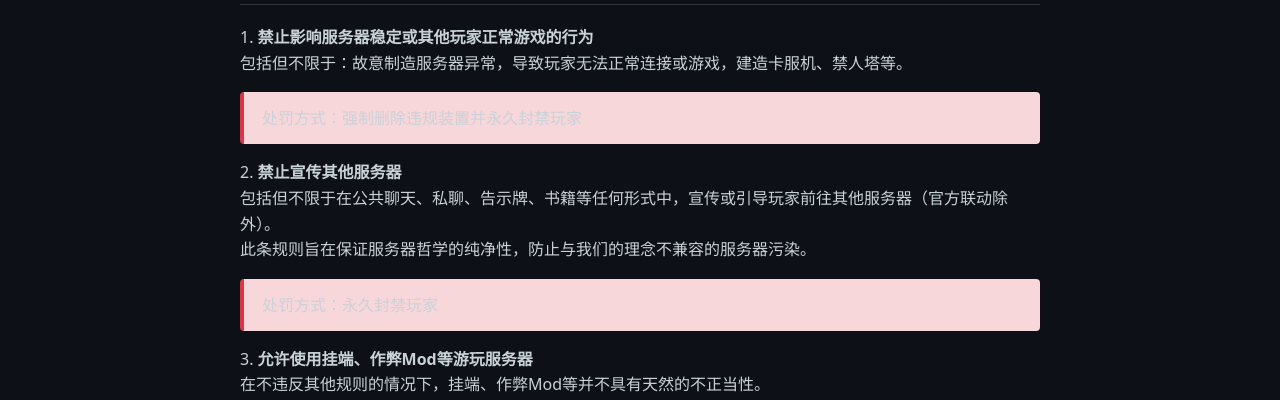
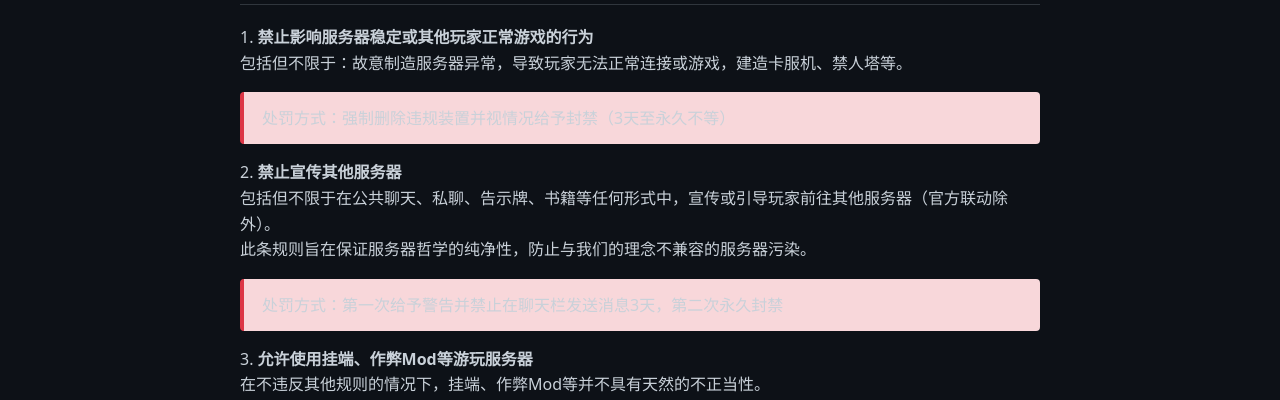
Before and after one commit to IlyaYezelovsky/mc.lokova.org, a Jekyll site: the page built from rules.md, in a window 1280 px wide. Shown: the part 538-938 px from the top of the page. Built offline with Jekyll 4.4.1, drawn with Linux system fonts in a browser that asks for light colours; comment, search, counter and statistics services are not loaded.

Commit message:
Update rules.md

```diff
--- a/rules.md
+++ b/rules.md
@@ -15,7 +15,7 @@ layout: default
 包括但不限于：故意制造服务器异常，导致玩家无法正常连接或游戏，建造卡服机、禁人塔等。
 
 <div class="alert alert-danger">
-处罚方式：强制删除违规装置并永久封禁玩家
+处罚方式：强制删除违规装置并视情况给予封禁（3天至永久不等）
 </div>
 
 2\. **禁止宣传其他服务器**<br>
@@ -23,7 +23,7 @@ layout: default
 此条规则旨在保证服务器哲学的纯净性，防止与我们的理念不兼容的服务器污染。
 
 <div class="alert alert-danger">
-处罚方式：永久封禁玩家
+处罚方式：第一次给予警告并禁止在聊天栏发送消息3天，第二次永久封禁
 </div>
 
 3\. **允许使用挂端、作弊Mod等游玩服务器**<br>
```
